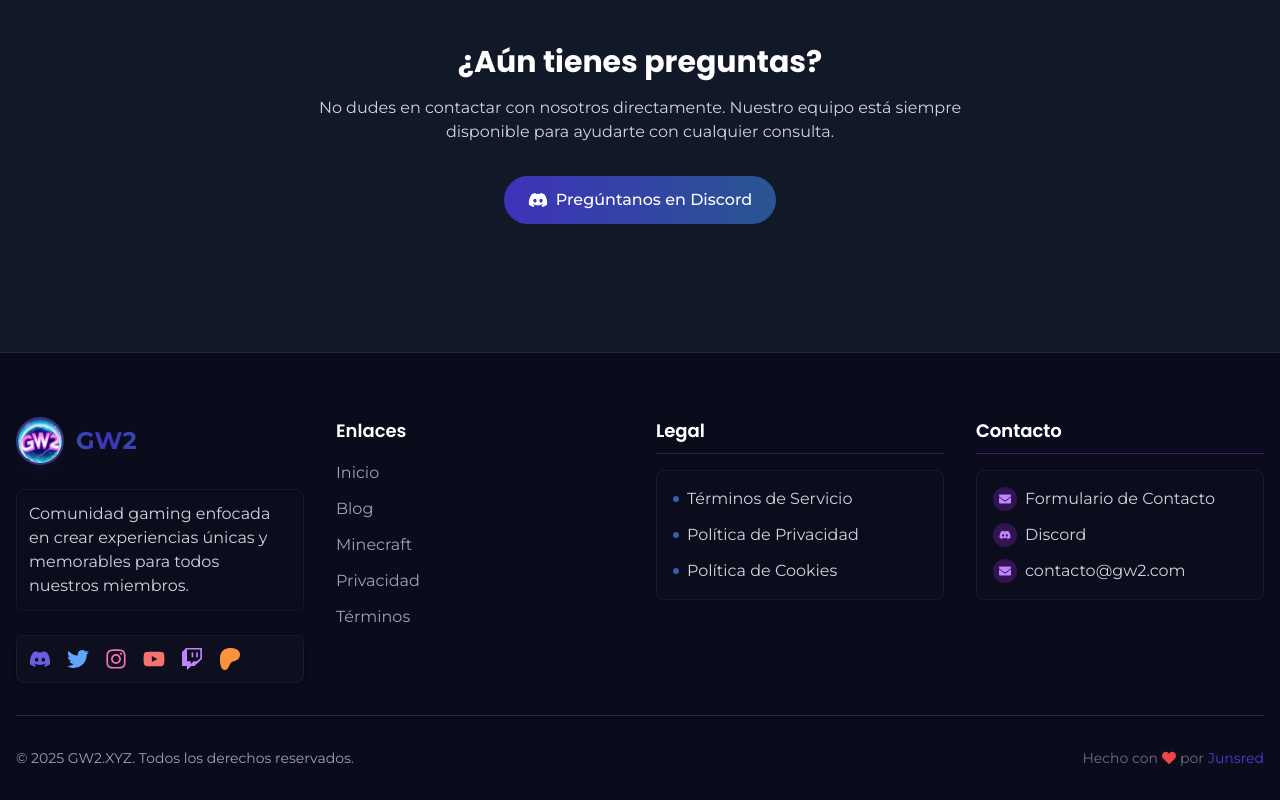
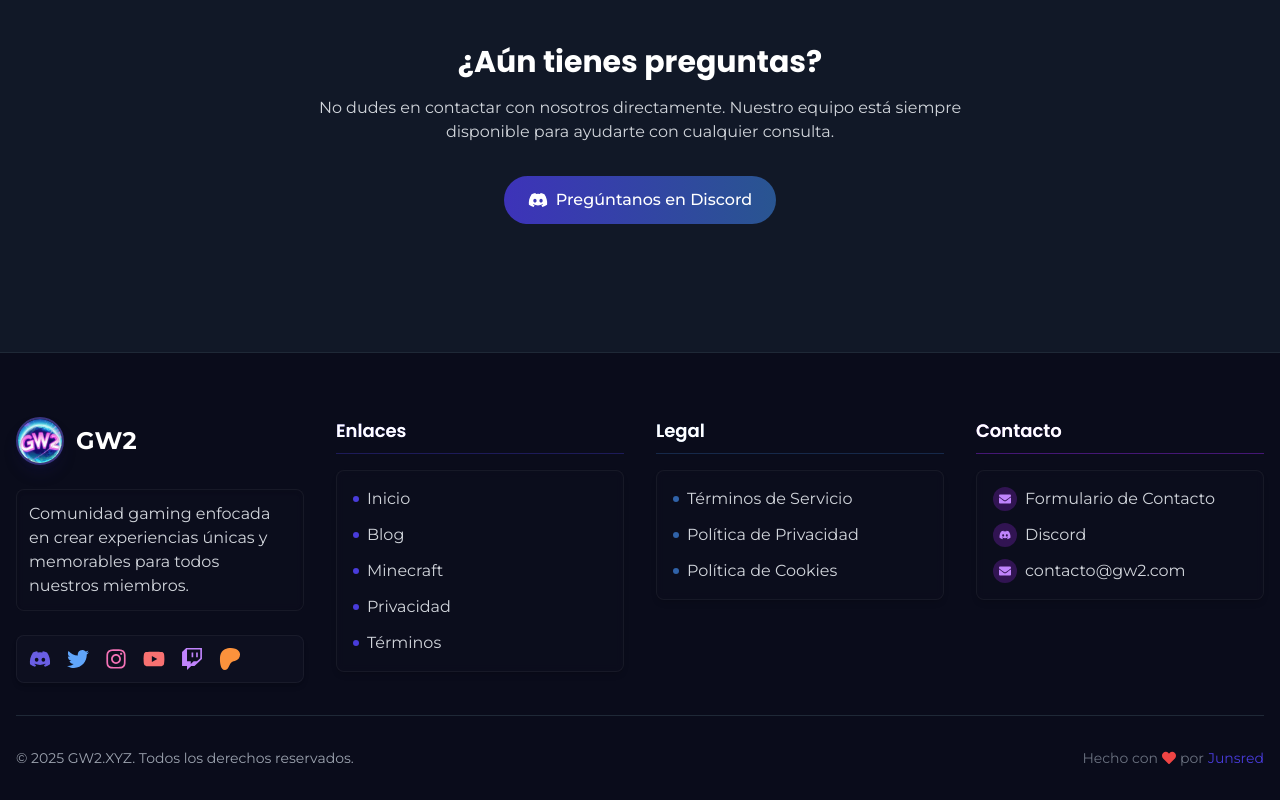
Before and after one commit to persecucion/GW2-WEB, a Next.js app: page /faq in a window 1280 px wide. Shown: the part 1382-2182 px from the top of the page. Built offline with nearby package versions, Linux system fonts and the light colour scheme.

Commit message:
Update Footer.tsx

```diff
--- a/app/Footer.tsx
+++ b/app/Footer.tsx
@@ -4,7 +4,6 @@
 import React from 'react'
 import Link from 'next/link'
 import Image from 'next/image'
-import { motion } from 'framer-motion'
 import { FaDiscord, FaTwitter, FaInstagram, FaYoutube, FaTwitch, FaHeart, FaArrowUp, FaEnvelope, FaGlobe, FaCode } from 'react-icons/fa'
 import { SiPatreon } from 'react-icons/si'
 
@@ -35,7 +34,7 @@ export default function Footer() {
                   sizes="48px"
                 />
               </div>
-              <span className="text-2xl font-bold text-gradient-animate">GW2</span>
+              <span className="text-2xl font-bold text-white">GW2</span>
             </div>
             <p className="text-gray-300 mb-6 backdrop-blur-sm bg-dark-800/30 p-3 rounded-lg border border-white/5 shadow-inner">
               Comunidad gaming enfocada en crear experiencias únicas y memorables para todos nuestros miembros.
@@ -98,21 +97,26 @@ export default function Footer() {
 
           {/* Links section - Adding Minecraft category */}
           <div>
-            <h3 className="text-lg font-semibold text-white mb-4">Enlaces</h3>
-            <nav className="flex flex-col space-y-3">
-              <Link href="/" className="text-gray-400 hover:text-primary-500 transition">
+            <h3 className="text-lg font-semibold text-white mb-4 border-b border-primary-700/50 pb-2 bg-gradient-to-r from-primary-400 to-transparent bg-clip-text text-transparent">Enlaces</h3>
+            <nav className="flex flex-col space-y-3 bg-dark-800/30 backdrop-blur-sm p-4 rounded-lg border border-white/5 shadow-md">
+              <Link href="/" className="text-gray-300 hover:text-primary-400 transition-colors flex items-center gap-2">
+                <div className="w-1.5 h-1.5 rounded-full bg-primary-500"></div>
                 Inicio
               </Link>
-              <Link href="/blog" className="text-gray-400 hover:text-primary-500 transition">
+              <Link href="/blog" className="text-gray-300 hover:text-primary-400 transition-colors flex items-center gap-2">
+                <div className="w-1.5 h-1.5 rounded-full bg-primary-500"></div>
                 Blog
               </Link>
-              <Link href="/minecraft" className="text-gray-400 hover:text-primary-500 transition">
+              <Link href="/minecraft" className="text-gray-300 hover:text-primary-400 transition-colors flex items-center gap-2">
+                <div className="w-1.5 h-1.5 rounded-full bg-primary-500"></div>
                 Minecraft
               </Link>
-              <Link href="/legal/privacy" className="text-gray-400 hover:text-primary-500 transition">
+              <Link href="/legal/privacy" className="text-gray-300 hover:text-primary-400 transition-colors flex items-center gap-2">
+                <div className="w-1.5 h-1.5 rounded-full bg-primary-500"></div>
                 Privacidad
               </Link>
-              <Link href="/legal/terms" className="text-gray-400 hover:text-primary-500 transition">
+              <Link href="/legal/terms" className="text-gray-300 hover:text-primary-400 transition-colors flex items-center gap-2">
+                <div className="w-1.5 h-1.5 rounded-full bg-primary-500"></div>
                 Términos
               </Link>
             </nav>
```
